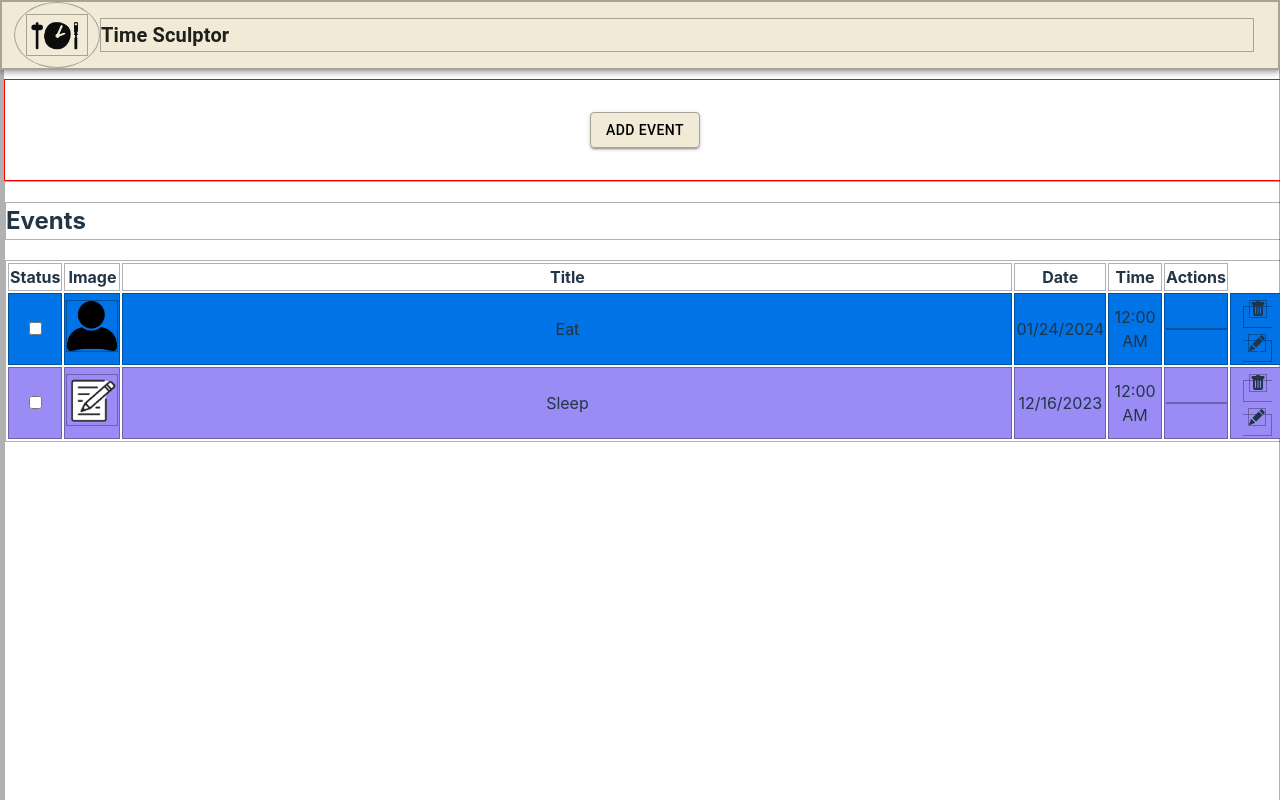
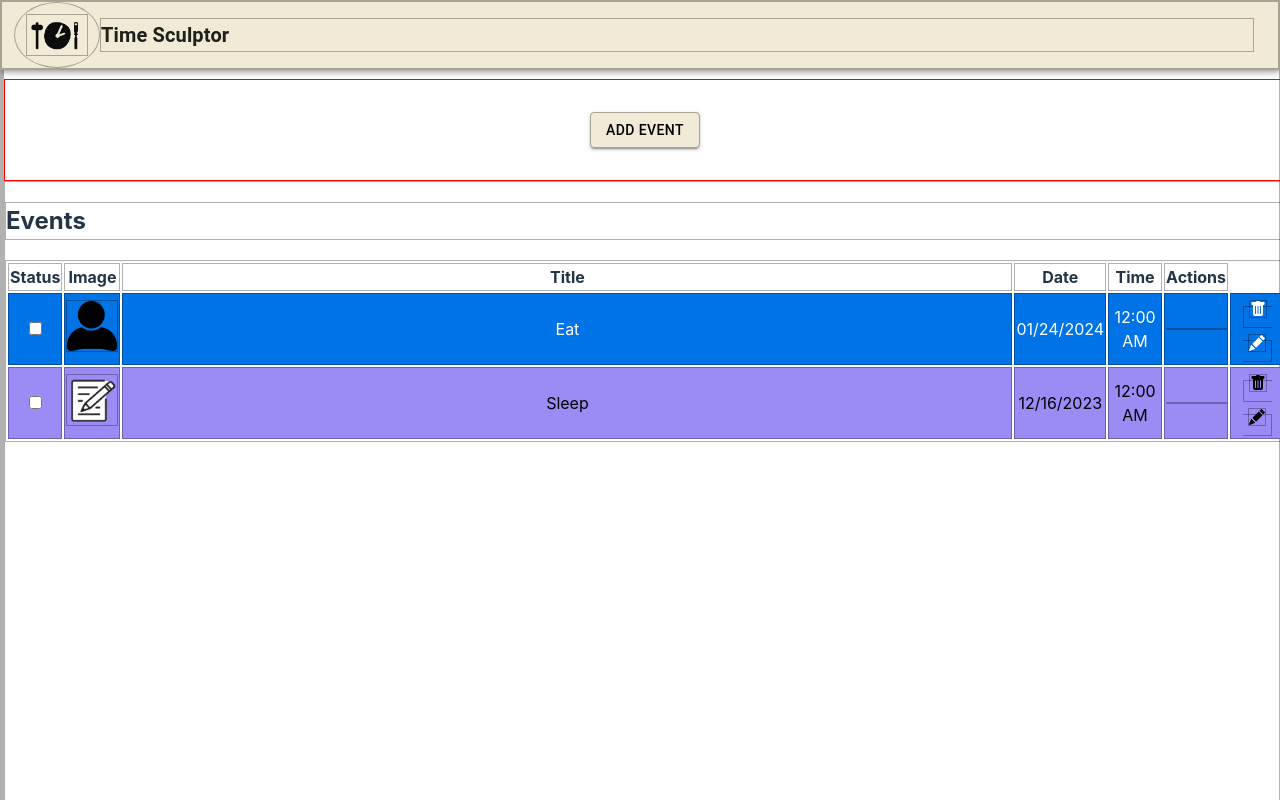
Before and after one commit to nickw409/TimeSculptor, a React (Vite) app in the folder TimeSculptor/: page / in a window 1280 px wide. Shown: the top 800 px of the page. Built offline with nearby package versions, Linux system fonts and the light colour scheme.

Commit message:
Update events.jsx

```diff
--- a/TimeSculptor/src/components/events.jsx
+++ b/TimeSculptor/src/components/events.jsx
@@ -4,6 +4,20 @@ import {BsFillTrashFill, BsFillPencilFill} from "react-icons/bs";
 import EditDialog from './edit_dialog';
 import DeleteWarning from './delete_warning';
 import { useState } from 'react';
+
+function getTextColor(hexColor) {
+    const colorMap = {
+        '#029356': '#000000',
+        '#009eb0': '#000000',
+        '#0073e6': '#ffffff',
+        '#606ff3': '#000000',
+        '#9b8bf4': '#000000'
+    };
+
+    return colorMap[hexColor] || '#000000';
+}
+
+
 
 export default function EventTable( {events, deleteEvent, editEvent } ) {
     function closeEditDialog()
@@ -39,7 +53,7 @@ export default function EventTable( {events, deleteEvent, editEvent } ) {
                 </thead>
                 <tbody>
                     {events.map(event => (
-                        <tr key={event.id} style={{backgroundColor: event.color}}>
+                        <tr key={event.id} style={{backgroundColor: event.color, color: getTextColor(event.color)}}>
                             <td className='statusCol'><input type="checkbox" /></td>
                             <td className='imageCol'><img src={event.icon} alt={event.id}/></td>
                             <td>{event.title}</td>
```
